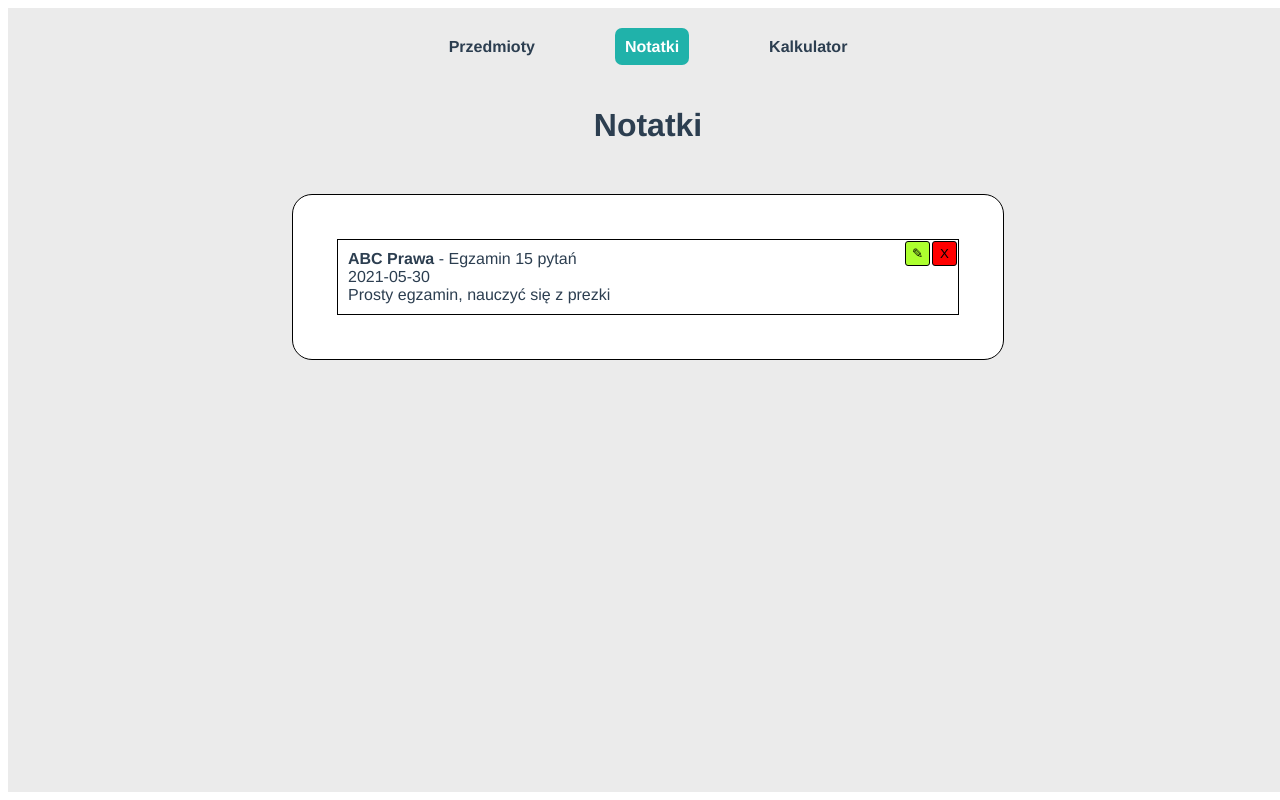
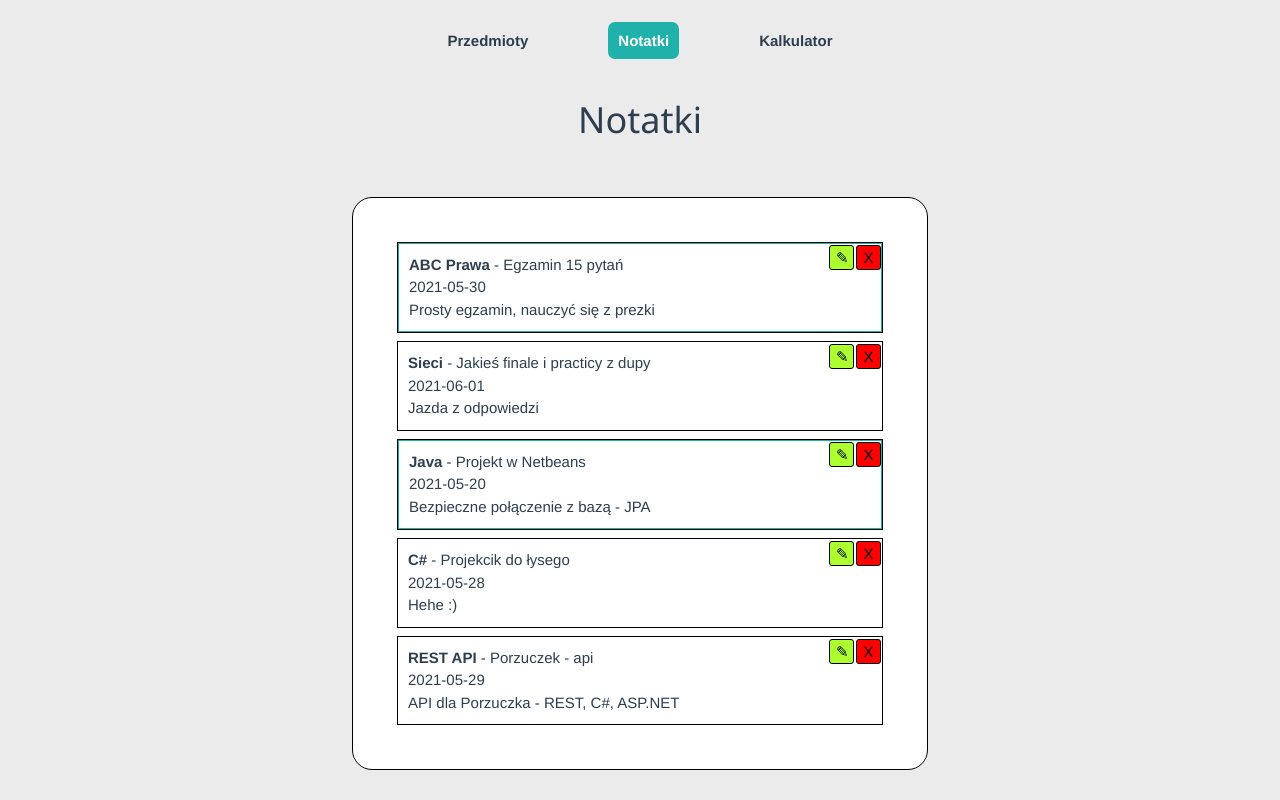
Before and after one commit to PawelRogoza/student-assistant, a Vue app: page /notatki in a window 1280 px wide. Built offline with nearby package versions, Linux system fonts and the light colour scheme; data requests are answered from the project's data file.

Commit message:
CSS - kolor tła dla całej apki / kalkulator nowe funkcje

```diff
--- a/db.json
+++ b/db.json
@@ -7,6 +7,38 @@
       "notatka": "Prosty egzamin, nauczyć się z prezki",
       "wazne": true,
       "id": 1
+    },
+    {
+      "przedmiot": "Sieci",
+      "zaliczenie": "Jakieś finale i practicy z dupy",
+      "termin": "2021-06-01",
+      "notatka": "Jazda z odpowiedzi",
+      "wazne": "",
+      "id": 2
+    },
+    {
+      "przedmiot": "Java",
+      "zaliczenie": "Projekt w Netbeans",
+      "termin": "2021-05-20",
+      "notatka": "Bezpieczne połączenie z bazą - JPA",
+      "wazne": true,
+      "id": 3
+    },
+    {
+      "przedmiot": "C#",
+      "zaliczenie": "Projekcik do łysego",
+      "termin": "2021-05-28",
+      "notatka": "Hehe :)",
+      "wazne": "",
+      "id": 4
+    },
+    {
+      "przedmiot": "REST API",
+      "zaliczenie": "Porzuczek - api",
+      "termin": "2021-05-29",
+      "notatka": "API dla Porzuczka - REST, C#, ASP.NET",
+      "wazne": "",
+      "id": 5
     }
   ]
 }
--- a/package.json
+++ b/package.json
@@ -7,6 +7,9 @@
     "build": "vue-cli-service build"
   },
   "dependencies": {
+    "@fortawesome/fontawesome-svg-core": "^1.2.35",
+    "@fortawesome/free-solid-svg-icons": "^5.15.3",
+    "@fortawesome/vue-fontawesome": "^3.0.0-3",
     "core-js": "^3.6.5",
     "json-server": "^0.16.3",
     "vue": "^3.0.0",
--- a/public/index.html
+++ b/public/index.html
@@ -1,17 +1,26 @@
 <!DOCTYPE html>
 <html lang="">
+
 <head>
   <meta charset="utf-8">
   <meta http-equiv="X-UA-Compatible" content="IE=edge">
   <meta name="viewport" content="width=device-width,initial-scale=1.0">
   <link rel="icon" href="<%= BASE_URL %>favicon.ico">
-    <title><%= htmlWebpackPlugin.options.title %></title>
+  <!-- FONT AWESOME IKONKI -->
+  <link rel="stylesheet" href="https://www.w3schools.com/w3css/4/w3.css">
+  <link rel="stylesheet" href="https://cdnjs.cloudflare.com/ajax/libs/font-awesome/4.7.0/css/font-awesome.min.css">
+  <title>
+    <%= htmlWebpackPlugin.options.title %>
+  </title>
 </head>
+
 <body>
   <noscript>
-      <strong>We're sorry but <%= htmlWebpackPlugin.options.title %> doesn't work properly without JavaScript enabled. Please enable it to continue.</strong>
+    <strong>We're sorry but <%= htmlWebpackPlugin.options.title %> doesn't work properly without JavaScript enabled.
+        Please enable it to continue.</strong>
   </noscript>
   <div id="app"></div>
   <!-- built files will be auto injected -->
 </body>
+
 </html>
--- a/src/App.vue
+++ b/src/App.vue
@@ -9,15 +9,16 @@
 
 <style>
 #app {
-  width: 100vw;
-  height: 98vh;
-  display: block;
   font-family: Avenir, Helvetica, Arial, sans-serif;
   -webkit-font-smoothing: antialiased;
   -moz-osx-font-smoothing: grayscale;
   text-align: center;
   color: #2c3e50;
-  background: rgb(235,235,235);
+}
+
+body {
+  min-height:100vh;
+  background-color: rgb(235, 235, 235);
 }
 
 #nav {
--- a/src/views/Kalkulator.vue
+++ b/src/views/Kalkulator.vue
@@ -3,10 +3,13 @@
 
   <form>
     <label>Wpisz oceny</label>
-    <input type="text" v-model.number="ocena" @keypress.enter="dodajOcene" />
+    <input placeholder="Kliknij enter, aby dodać..." type="text" v-model.number="ocena" @keypress.enter="dodajOcene" />
     <span class="errorMessage" v-show="pokazError">Wprowadź poprawną liczbę</span>
 
-    <span v-for="ocena in oceny" :key="ocena">{{ocena}}, </span>
+    <span class="usunOcene" @click="cofnijOcene">⌫</span>
+    <span class="dodajOcene" @click="dodajOcene">&#9745;</span>
+
+    <br><span class="oceny" v-for="ocena in oceny" :key="ocena">{{ocena}}&nbsp;&nbsp;&nbsp;</span>
   </form>
   <button class="obliczSrednia" @click="obliczSrednia">Oblicz średnią</button>
   <button class="obliczSrednia" @click="resetujSrednia">Reset</button>
@@ -41,6 +44,9 @@ export default {
       }
       this.ocena = "";
       console.log(this.oceny);
+    },
+    cofnijOcene() {
+      this.oceny.pop()
     },
     dodajLPrzedmiotow(e) {
       e.preventDefault();
@@ -80,7 +86,7 @@ export default {
   margin-top: 30px;
   border: 0;
   border-radius: 13px;
-  width: 20%;
+  width: 15%;
 }
 .obliczSrednia:hover {
   transform: scale(1.1);
@@ -97,4 +103,29 @@ export default {
 .dodaj {
   display: inline-block;
 }
+.usunOcene {
+  display: inline;
+  float: right;
+  color: lightseagreen;
+  font-size: 20px;
+}
+.usunOcene:hover {
+  transform: scale(1.2);
+  cursor: pointer;
+}
+.oceny {
+  color: gray;
+  font-size: 16px;
+}
+.dodajOcene {
+  display: inline;
+  float: right;
+  color: lightseagreen;
+  font-size: 20px;
+  margin-right: 5px;
+}
+.dodajOcene:hover {
+  transform: scale(1.2);
+  cursor: pointer;
+}
 </style>
--- a/src/views/Notatki.vue
+++ b/src/views/Notatki.vue
@@ -6,9 +6,10 @@
     <ul class="notatkiLista" v-if="pokazNotatke">
       <li class="notatkiElement" v-for="notatka in zapis" :key="notatka">
         <button class="usun" @click="usunNotatke(notatka.id)">X</button>
-        <button class="edytuj" @click="edytujNotatke(notatka.id)">✎</button>
-        <div class="notatkiContent" >
-          <strong>{{ notatka.przedmiot }}</strong> - {{ notatka.zaliczenie }}<br />
+        <button class="edytuj" @click="edytujNotatke(notatka.id)">&#9998;</button>
+        <div class="notatkiContent" :class="{'wazne': notatka.wazne}">
+          <strong>{{ notatka.przedmiot }}</strong> - {{ notatka.zaliczenie
+          }}<br />
           {{ notatka.termin }}<br />
           {{ notatka.notatka }}<br />
         </div>
@@ -25,10 +26,15 @@
       <input type="date" v-model="tempTermin" />
 
       <label for="notatki">Notatki</label>
-      <textarea placeholder="Wpisz swoją notatkę..." cols="30" rows="10" v-model="tempNotatka"></textarea>
+      <textarea
+        placeholder="Wpisz swoją notatkę..."
+        cols="30"
+        rows="10"
+        v-model="tempNotatka"
+      ></textarea>
 
       <label id="wazne">Ważne: </label>
-      <input type="checkbox" v-model="tempWazne" value />
+      <input type="checkbox" v-model="tempWazne"/>
 
       <div class="wrap">
         <button class="zapisz">Dodaj</button>
@@ -56,14 +62,17 @@ export default {
     };
   },
   mounted() { // pobieranie listy notatek z db.json przy starcie komponentu
-    fetch("http://localhost:3000/notatki").then((res) => {
+    this.pobierzNotatki()
+  },
+  methods: {
+    pobierzNotatki() {
+      fetch("http://localhost:3000/notatki").then((res) => {
       res
         .json()
         .then((data) => (this.zapis = data))
         .catch((err) => console.log(err.message));
     });
-  },
-  methods: {
+    },
     pokazNotatki() {
       this.pokazNotatke = !this.pokazNotatke;
       console.log("pokaz");
@@ -108,3 +117,9 @@ export default {
   },
 };
 </script>
+
+<style>
+.wazne {
+  border: 1px solid lightseagreen;
+}
+</style>
--- a/src/views/Przedmioty.vue
+++ b/src/views/Przedmioty.vue
@@ -72,7 +72,7 @@ export default {
 <style>
 form,
 .notatkiLista {
-  width: 50%;
+  width: 45%;
   background: white;
   margin: 50px auto;
   padding: 35px;
@@ -133,6 +133,7 @@ textarea:focus {
   background: greenyellow;
   color: black;
   margin: 1px;
+  margin-top: 2px;
   border: solid black 1px;
   border-radius: 3px;
   width: 25px;
@@ -146,6 +147,7 @@ textarea:focus {
   background: red;
   color: black;
   margin: 1px;
+  margin-top: 2px;
   border: solid black 1px;
   border-radius: 3px;
   width: 25px;
```
Also changed, not shown: 1 other file (tests, documents, lock files or other folders). Lines whose indentation alone changed are shown as unchanged.
